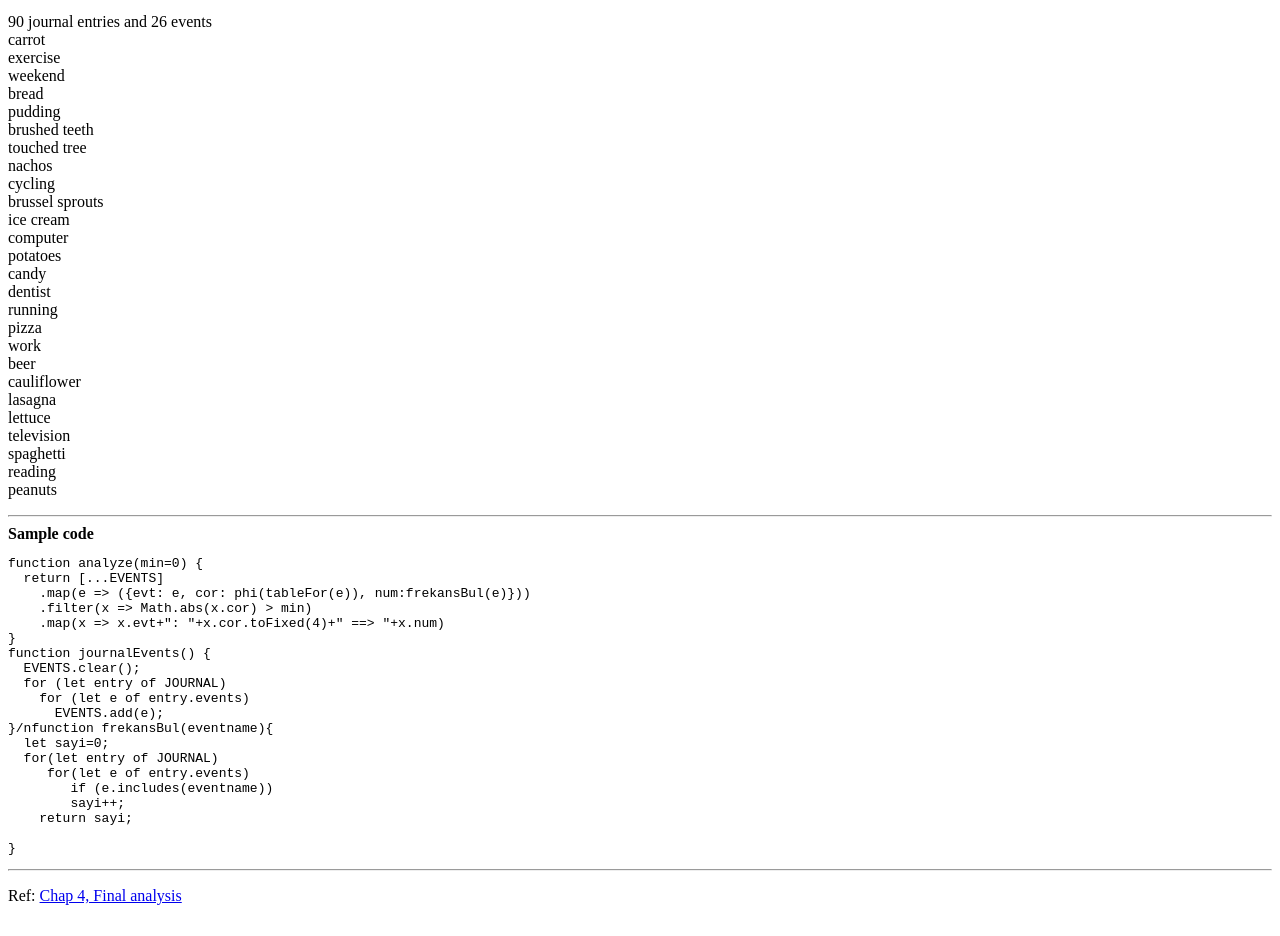
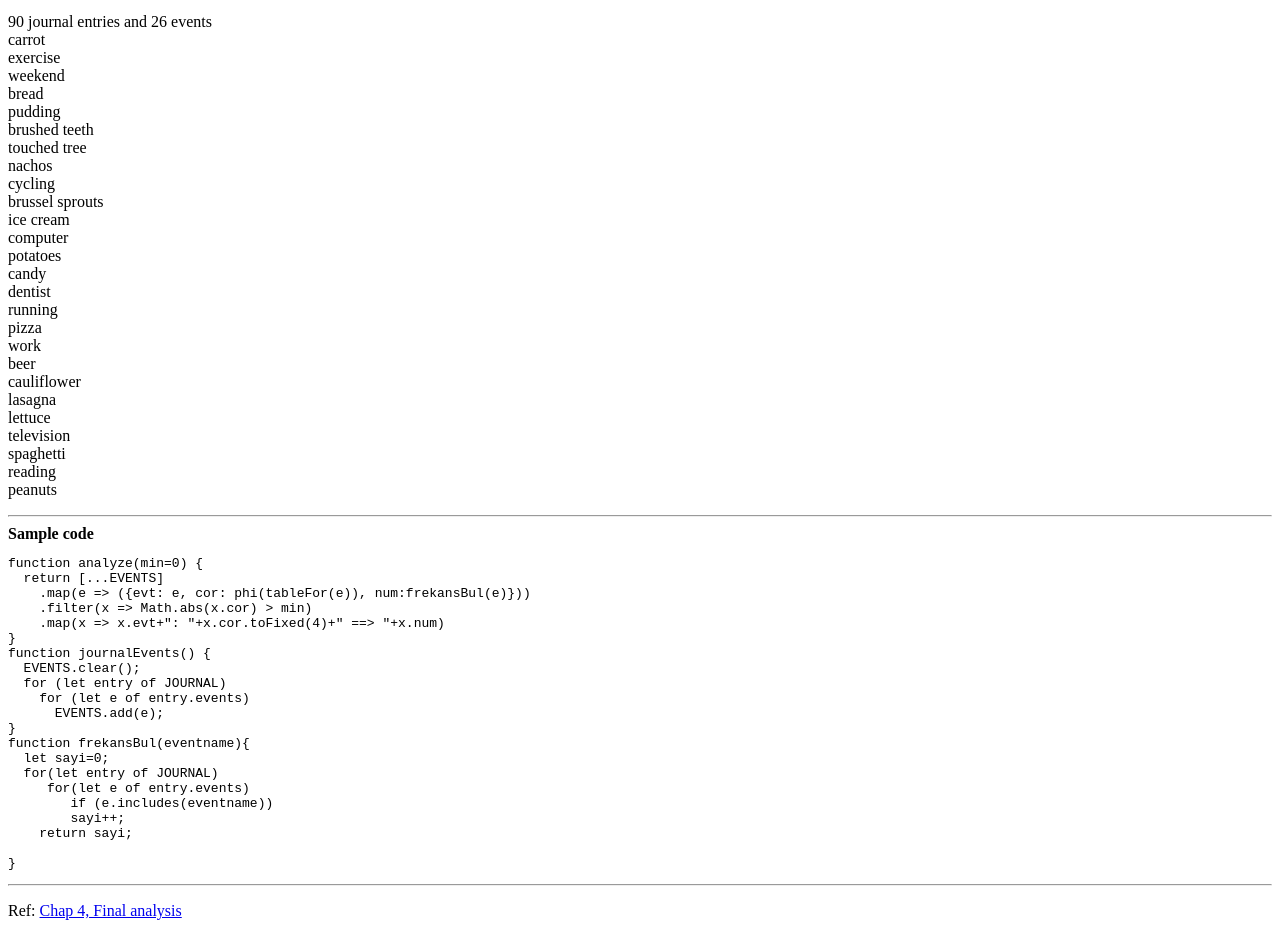
Before and after one commit to salihailhan/JavaScript-APIs, a plain HTML site: page HW1/index.html in a window 1280 px wide. Shown: the part 91-1027 px from the top of the page. Drawn offline with Linux system fonts and the light colour scheme.

Commit message:
degisiklik

```diff
--- a/HW1/index.html
+++ b/HW1/index.html
@@ -34,7 +34,7 @@ function report(a) {
 }
     title.innerText = document.title;
     report([...EVENTS])  //Set to Array
-    sample.innerText = analyze+"\n"+journalEvents+"/n"+frekansBul;
+    sample.innerText = analyze+"\n"+journalEvents+"\n"+frekansBul;
 </script>
 
 </body>
```
